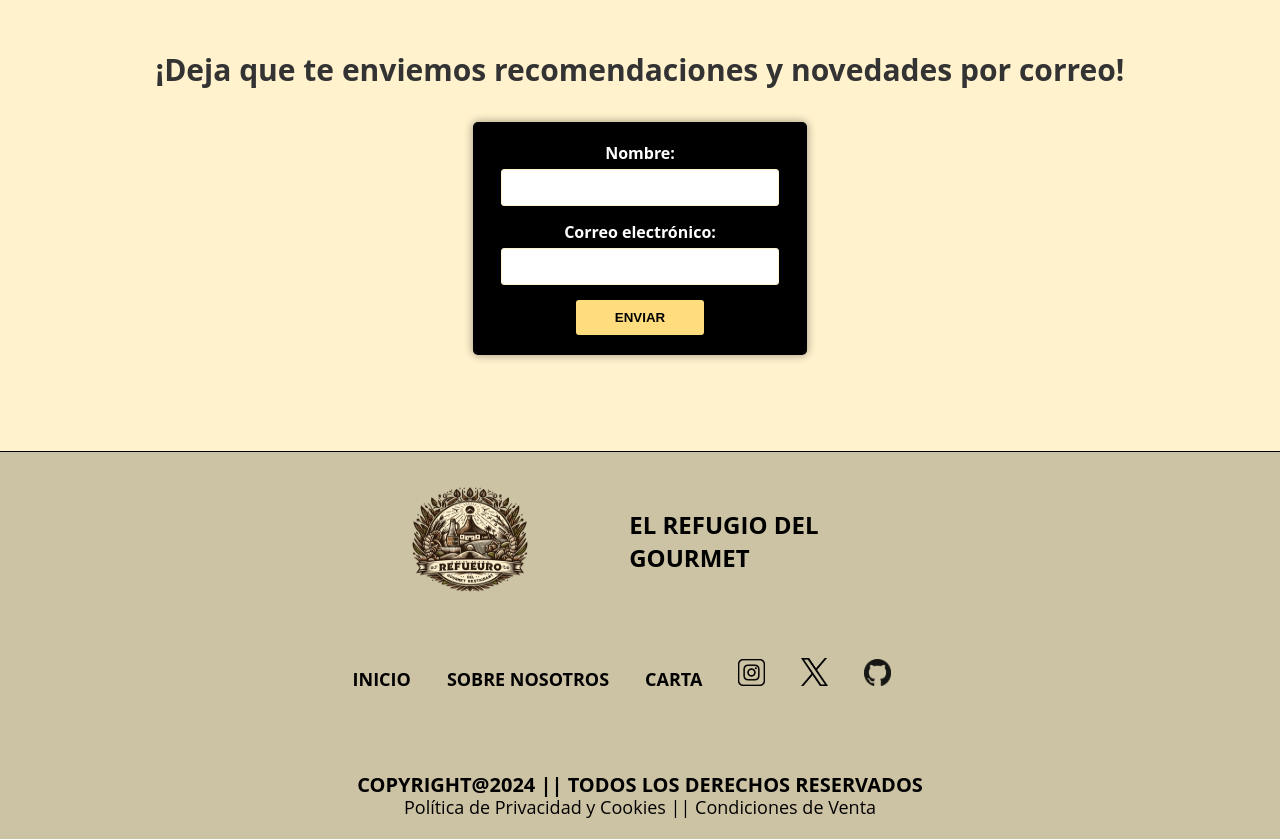
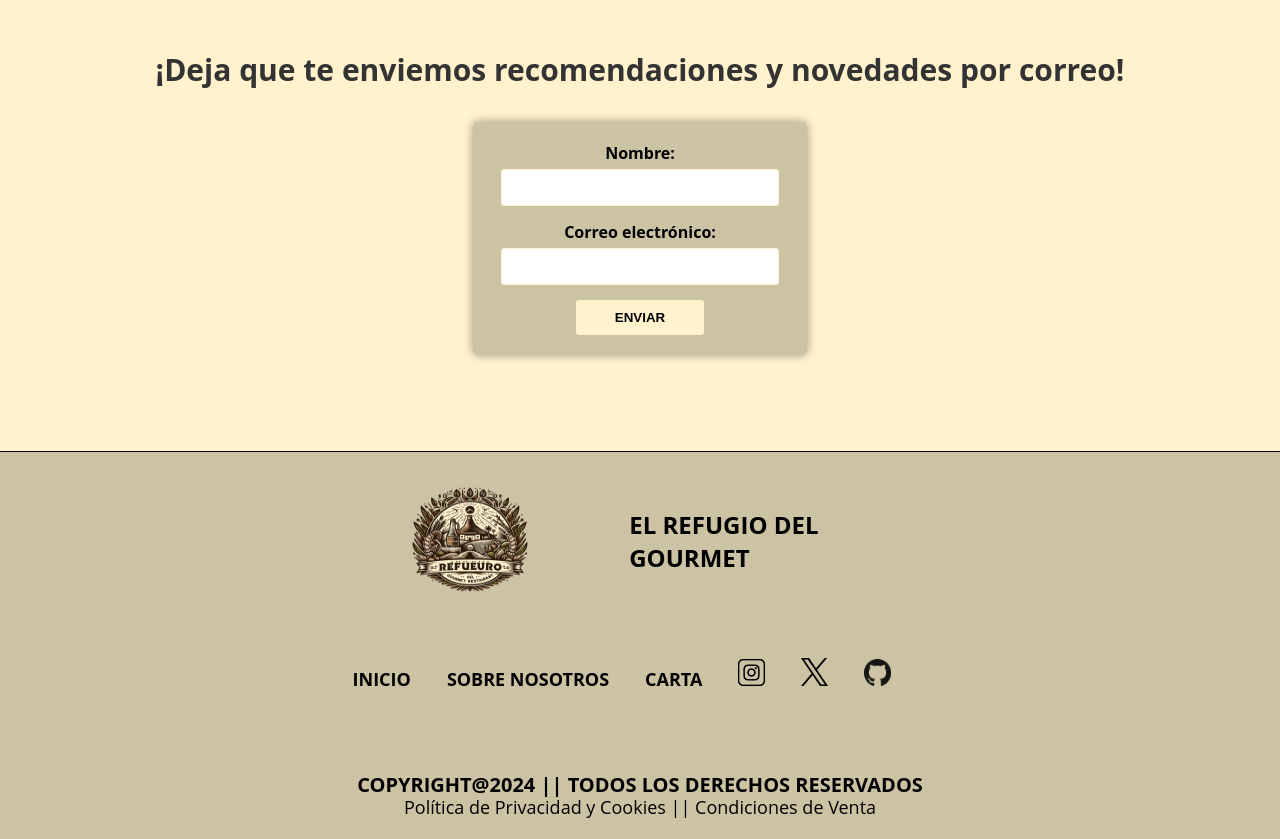
Before and after one commit to Deathvks/EL-REFUGIO-DEL-GOURMET, a React (Vite) app: page / in a window 1280 px wide. Shown: the part 3720-4559 px from the top of the page. Built offline with nearby package versions, Linux system fonts and the light colour scheme.

Commit message:
fixed bugs

```diff
--- a/src/components/form/Form.css
+++ b/src/components/form/Form.css
@@ -2,7 +2,7 @@
     margin: auto;
     padding: 20px;
     width: 60vw;
-    background-color: #000000;
+    background-color: rgba(0, 0, 0, 0.2);
     border-radius: 5px;
     box-shadow: 0 0 10px rgba(0, 0, 0, 0.4);
     margin: 0 auto;
@@ -19,7 +19,7 @@
 .form-news label {
     margin-bottom: 5px;
     font-weight: bold;
-    color: #ffffff;
+    color: #000000;
 }
 
 .form-email {
@@ -44,13 +44,18 @@
     width: 25vw;
     margin: 0 auto;
     padding: 10px;
-    background-color: #ffdd7e;
+    background-color: #fff2cd;
     color: rgb(0, 0, 0);
     font-weight: bold;
     border: none;
     border-radius: 3px;
     cursor: pointer;
 }
+
+.form-news input[type="submit"]:hover {
+    background-color: #ffebb5;
+}
+
 
 .alert {
     display: flex;
@@ -94,10 +99,6 @@
 
 .closebtn:hover {
     color: black;
-}
-
-.form-news input[type="submit"]:hover {
-    background-color: #ffd358;
 }
 
 .form-text {
```
